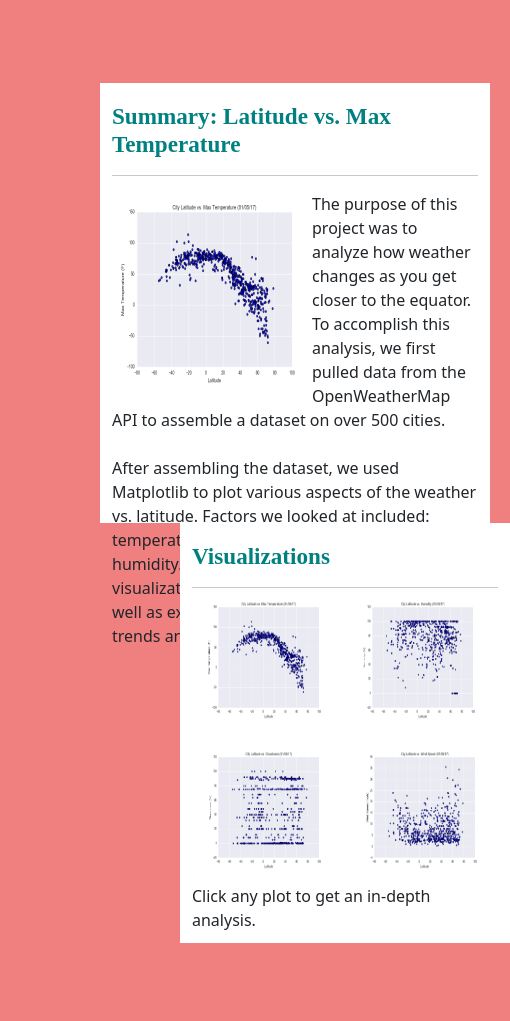
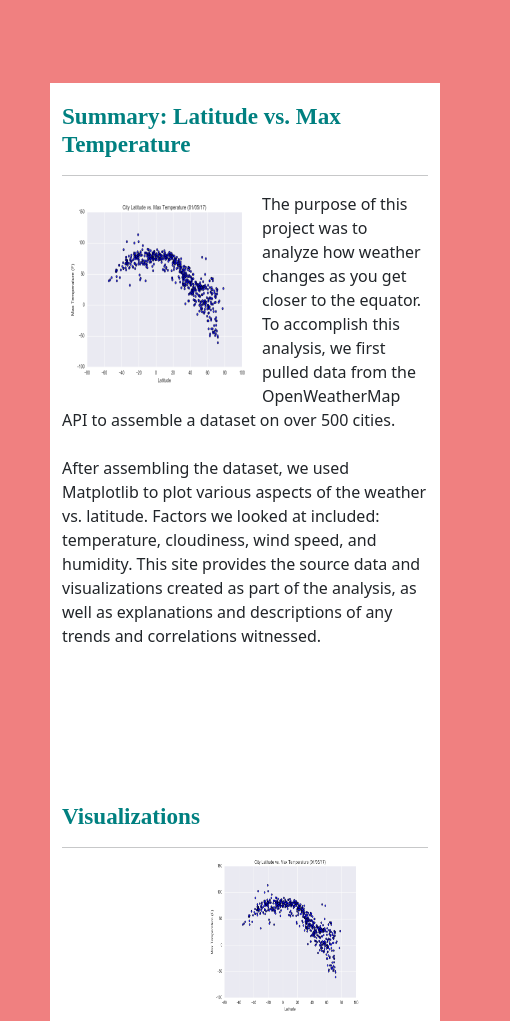
Before and after one commit to georgiafbi/Web-Design-Challenge, a plain HTML site: page index.html in a window 390 px wide. Shown: the part 77-1098 px from the top of the page, 510 px wide, since content can reach past the window. Before the commit the page ends 1020 px from the top, so only its background shows below. Drawn offline with nearby package versions, Linux system fonts and the light colour scheme.

Commit message:
adjustments to landing page

```diff
--- a/index.html
+++ b/index.html
@@ -13,7 +13,7 @@
     <div class = "container-fluid">
         <div class="row">
             <nav>
-                <div class="col-md-2 col-sm-12">
+                <div class="col-md-12 col-sm-12">
                     <header>
                         <h2 >Latitude</h2>
                     </header>
@@ -44,11 +44,11 @@
             </nav>
         </div>
         <div class = "row">
-            <div class = "col-3 col-sm-6 col-md-12 whiteback">
+            <div class = "col-md-6 whiteback">
                     <h3 class = "tealtxt" id="h3text">Summary: Latitude vs. Max Temperature</h3>
                     <hr class="hrposition">
                     <div class ="hrposition">
-                        <img src="Resources\assets\images\Fig1.png" id = "main" align = "left" alt = "Fig1" width="200" height="200">
+                        <img src="Resources\assets\images\Fig1.png" id = "main" style ="float:left;" alt = "Fig1" width="200" height="200">
                         <p id="p">The purpose of this project was to analyze how weather changes as you get closer to the equator.
                         To accomplish this analysis, we first pulled data from the OpenWeatherMap API to assemble a dataset on
                         over 500 cities.<br><br>
@@ -59,15 +59,15 @@
                         any trends and correlations witnessed. </p>
                     </div>
             </div>
-            <div class="col-3 col-sm-6 col-md-12 whiteback2">
+            <div class="col-md-6 whiteback2">
                 <h3 class = "tealtxt">Visualizations</h3>
                 <hr class = "hrposition">
-                <img class="imgspacing" src="Resources\assets\images\Fig1.png" id = "f1" alt = "Fig1" onclick="change(this.src);changePText1(this.value);changeH3Text1(this.value);" width="150" height="150">
-                <img class="imgspacing" src="Resources\assets\images\Fig2.png" id = "f2" alt = "Fig2" onclick="change(this.src);changePText2(this.value);changeH3Text2(this.value);" width="150" height="150">
-                <img class="imgspacing" src="Resources\assets\images\Fig3.png" id = "f3" align="left" onclick="change(this.src);changePText3(this.value);changeH3Text3(this.value);" alt = "Fig3" width="150" height="150">
-                <img class="imgspacing" src="Resources\assets\images\Fig4.png" id = "f4" align="right" onclick="change(this.src);changePText4(this.value);changeH3Text4(this.value);"  alt = "Fig4" width="150" height="150">
+                <img class="imgspacing" src="Resources\assets\images\Fig1.png" id = "f1" style="float:right;margin-right:50px" alt = "Fig1" onclick="change(this.src);changePText1(this.value);changeH3Text1(this.value);" width="180" height="180">
+                <img class="imgspacing" src="Resources\assets\images\Fig2.png" id = "f2" style="float:left;margin-left:50px" alt = "Fig2" onclick="change(this.src);changePText2(this.value);changeH3Text2(this.value);" width="180" height="180">
+                <img class="imgspacing" src="Resources\assets\images\Fig3.png" id = "f3" style="float:left;margin-left:50px;" onclick="change(this.src);changePText3(this.value);changeH3Text3(this.value);" alt = "Fig3" width="180" height="180">
+                <img class="imgspacing" src="Resources\assets\images\Fig4.png" id = "f4" style="float:right;margin-right:50px" onclick="change(this.src);changePText4(this.value);changeH3Text4(this.value);"  alt = "Fig4" width="180" height="180">
 
-                <p>Click any plot to get an in-depth analysis.</p>
+                <!-- <p>Click any plot to get an in-depth analysis.</p> -->
             </div>
         </div>
 
--- a/navstyle.css
+++ b/navstyle.css
@@ -66,12 +66,12 @@ nav ul li ul li{
 /* div div{
     background-color:blue;
 } */
-.grayback{
+/* .grayback{
     background-color:rgb(211, 211, 211);
     position:relative;
     height:600px;
     padding:20px;
-}
+} */
 .tealtxt{
     color:teal;
     font-weight:bold;
@@ -93,8 +93,8 @@ nav ul li ul li{
 }
 .whiteback2{
     background-color:white;
-    width:330px;
-    height:420px;
+    width:600px;
+    height:440px;
     position:relative;
     top:100px;
     /* right:400px; */
@@ -110,17 +110,43 @@ nav ul li ul li{
     float:right;
 }
 .imgspacing{
-    padding:10px;
+    padding:5px;
 }
 
-@media(max-width:1000px){
+@media(max-width:1200px){
     .whiteback2{
-      left:180px;
+      left:100px;
     }
     .whiteback{
       left: 100px;
     }
-    .grayback{
-        height: 1000px;
+
+  }
+  @media(max-width:720px){
+    .whiteback2{
+      left: 50px;
+      height: 500px;
+      width:450px;
     }
+    .whiteback{
+      left: 50px;
+      height: 500px;
+      width:450px;
+
+    }
+
   }
+  @media(max-width:450px){
+    .whiteback2{
+      left: 50px;
+      height: 900px;
+      width:400px;
+    }
+    .whiteback{
+      left: 50px;
+      height: 700px;
+      width:400px;
+
+    }
+
+  }
```
